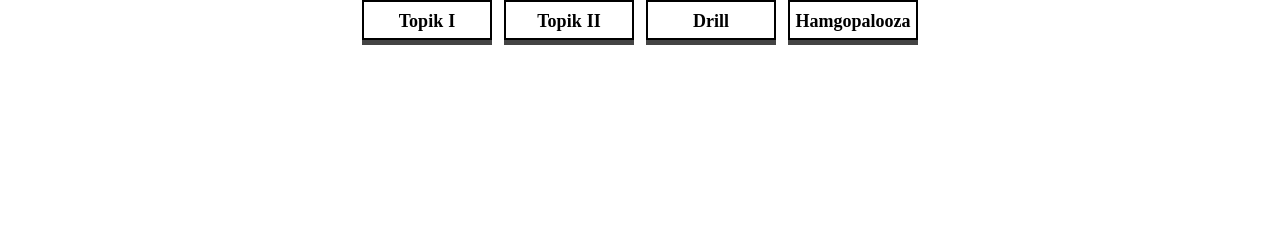
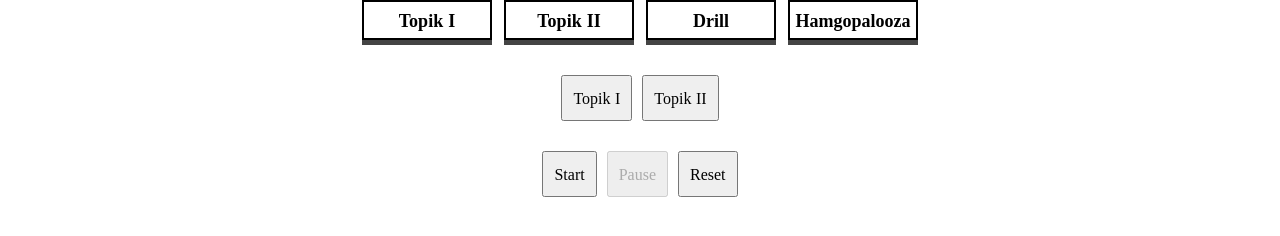
Before and after one commit to Matthiaswf/Hamsaem-Korean-Study-Page, a Vue app: page / in a window 1280 px wide. Both pictures are taken after a click on the button "Drill". Shown: the part 132-368 px from the top of the page. Built offline with nearby package versions, Linux system fonts and the light colour scheme; no server answers; a web font is replaced by a local one.

Commit message:
Basic Drill working

```diff
--- a/src/components/Drill.vue
+++ b/src/components/Drill.vue
@@ -1,9 +1,125 @@
 <template>
-  <div></div>
+  <div class="drill-container">
+    <nav class="topik-selector-container">
+      <button
+        @click="setLevel('topik1')"
+        :class="{ active: selectedLevel === 'topik1' }"
+      >
+        Topik I
+      </button>
+      <button
+        @click="setLevel('topik2')"
+        :class="{ active: selectedLevel === 'topik2' }"
+      >
+        Topik II
+      </button>
+    </nav>
+
+    <div class="controls">
+      <button @click="startDrill" :disabled="isPlaying">Start</button>
+      <button @click="pauseDrill" :disabled="!isPlaying">Pause</button>
+      <button @click="resetDrill">Reset</button>
+    </div>
+
+    <div class="drill">
+      <p v-if="currentItem">
+        <strong>English:</strong> {{ currentItem.english }} <br />
+        <strong>Korean:</strong> {{ currentItem.korean }}
+      </p>
+    </div>
+  </div>
 </template>
 
 <script>
-export default {};
+import { ref, computed } from 'vue';
+import { useTopikStore } from '@/stores/TopikStore';
+import { storeToRefs } from 'pinia';
+
+export default {
+  setup() {
+    const topikStore = useTopikStore();
+    const { levelData } = storeToRefs(topikStore);
+
+    const selectedLevel = ref(null);
+    const currentIndex = ref(0);
+    const isPlaying = ref(false);
+    let intervalId = null;
+
+    function setLevel(level) {
+      selectedLevel.value = level;
+      resetDrill(); // Reset when changing levels
+      if (level === 'topik1') {
+        topikStore.loadTopik1();
+      } else if (level === 'topik2') {
+        topikStore.loadTopik2();
+      }
+    }
+
+    function startDrill() {
+      if (!levelData.value.length) return;
+      isPlaying.value = true;
+      intervalId = setInterval(() => {
+        if (currentIndex.value < levelData.value.length - 1) {
+          currentIndex.value++;
+        } else {
+          pauseDrill(); // Stop when reaching the end
+        }
+      }, 2000);
+    }
+
+    function pauseDrill() {
+      clearInterval(intervalId);
+      isPlaying.value = false;
+    }
+
+    function resetDrill() {
+      pauseDrill();
+      currentIndex.value = 0;
+    }
+
+    const currentItem = computed(() => levelData.value[currentIndex.value]);
+
+    return {
+      selectedLevel,
+      setLevel,
+      startDrill,
+      pauseDrill,
+      resetDrill,
+      currentItem,
+      isPlaying,
+    };
+  },
+};
 </script>
 
-<style scoped></style>
+<style scoped>
+.drill-container {
+  text-align: center;
+}
+
+.topik-selector-container {
+  margin-bottom: 20px;
+}
+
+.controls {
+  margin-bottom: 20px;
+}
+
+button {
+  margin: 5px;
+  padding: 10px;
+  font-size: 16px;
+  cursor: pointer;
+}
+
+.active {
+  font-weight: bold;
+  color: white;
+  background-color: #007bff;
+}
+
+.drill {
+  font-size: 20px;
+  margin-top: 20px;
+}
+</style>
```
